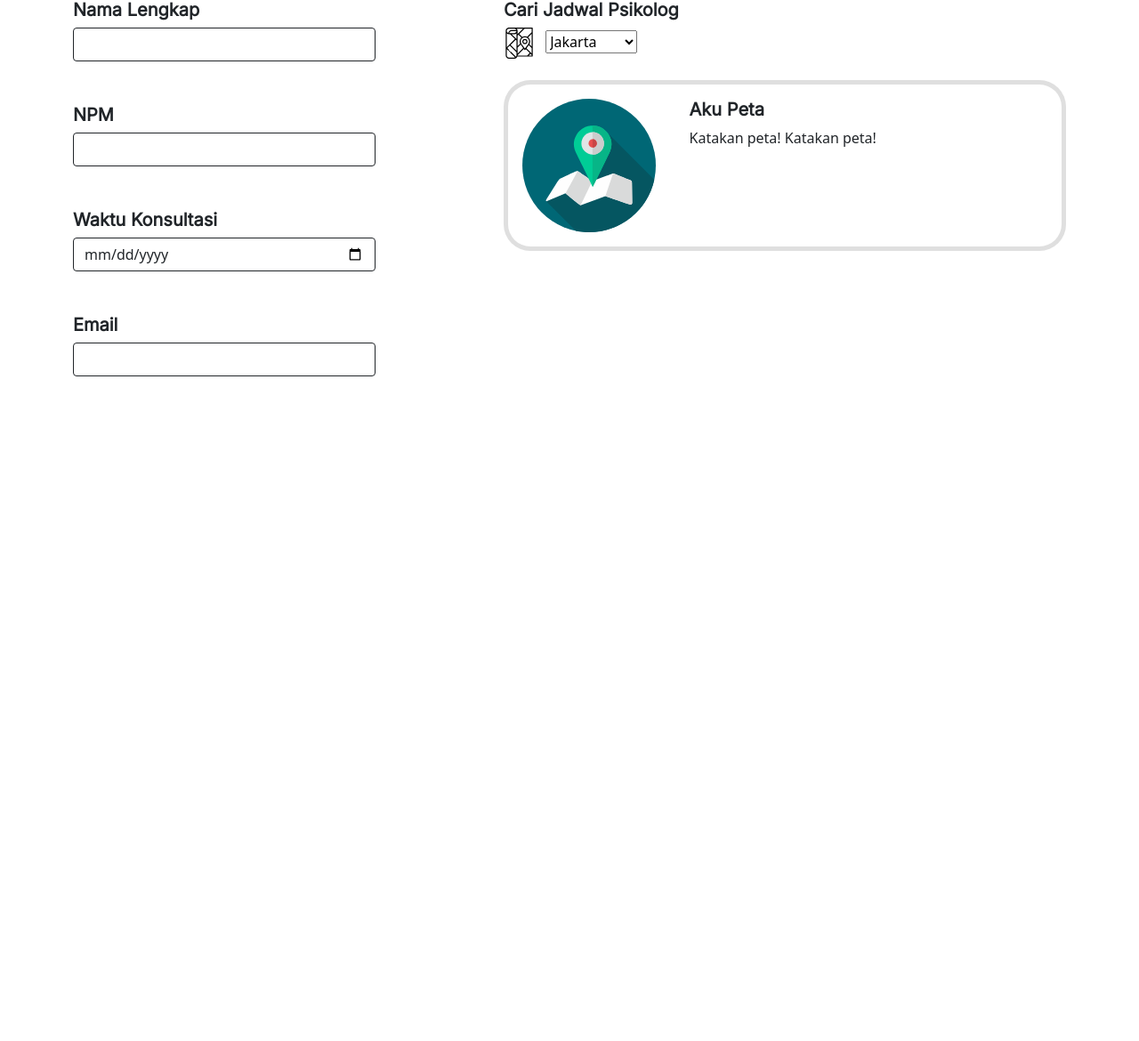
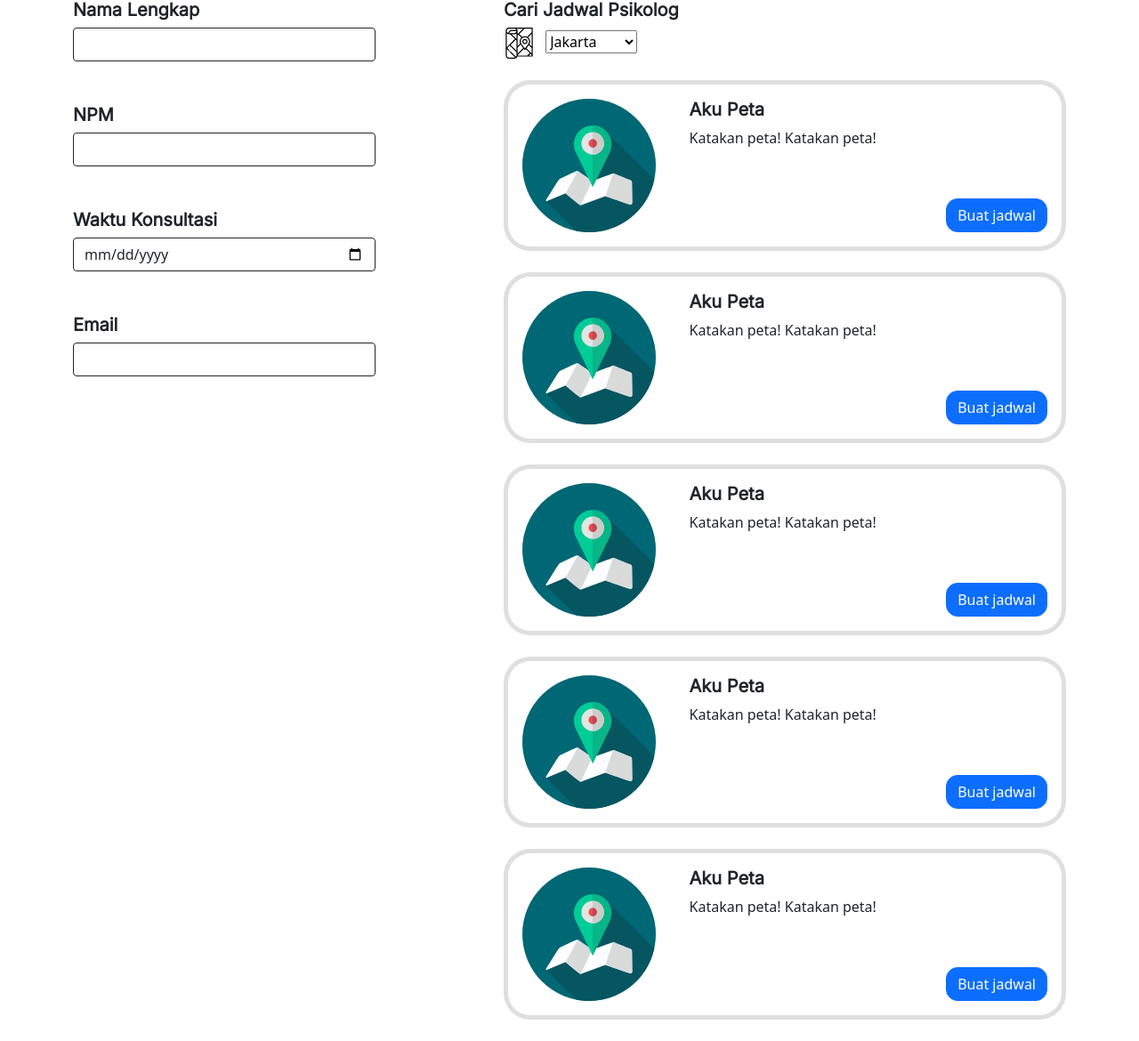
Before and after one commit to intervallie/tkpbp, a Django app: page /consultation/ in a window 1280 px wide. Shown: the part 169-1339 px from the top of the page at 89% size. Before the commit the page ends 592 px from the top, so only its background shows below. Run offline with Django 3.2, Linux system fonts and the light colour scheme.

Commit message:
TK Cons v0.1.2 add more effect

```diff
--- a/consultation_form/templates/consultation_form_index.html
+++ b/consultation_form/templates/consultation_form_index.html
@@ -48,6 +48,7 @@
             <option value="{{ city }}">{{ city }}</option>
             {% endfor %}
           </select>
+          {% for city in city_list %}
           <div class="card mt-4 mb-4 border-5 cs-rounded-border">
             <div class="row g-0">
               <div class="col-4 col-md-2 col-xl-3 m-3">
@@ -58,9 +59,15 @@
                   <h5 class="card-title">Aku Peta</h5>
                   <p class="card-text">Katakan peta! Katakan peta!</p>
                 </div>
+                <div class="card-body mt-4">
+                  <div class="d-flex justify-content-end">
+                    <button class="btn btn-primary" style="border-radius: 13px;">Buat jadwal</button>
+                  </div>
+                </div>
               </div>
             </div>
           </div>
+          {% endfor %}
         </div>
       </div>
     </div>
```
